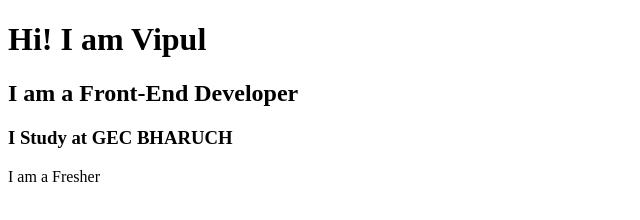
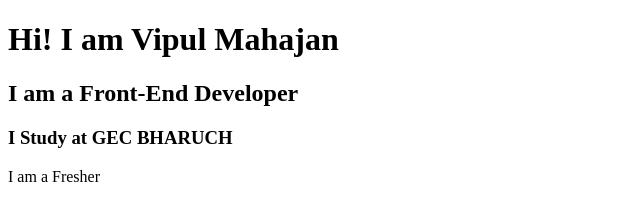
Before and after one commit to Vipulmahajan045/vipul-site, a plain HTML site: page index.html in a window 1280 px wide. Shown: the whole page, without its empty margins (0-640 px from the left). Drawn offline with Linux system fonts and the light colour scheme.

Commit message:
docs: updated text

```diff
--- a/index.html
+++ b/index.html
@@ -7,7 +7,7 @@
     <title>Studentsite</title>
 </head>
 <body>
-    <h1>Hi! I am Vipul</h1>
+    <h1>Hi! I am Vipul Mahajan</h1>
     <h2>I am a Front-End Developer</h2>
     <h3>I Study at GEC BHARUCH</h3>
     <p>I am a Fresher</p>
```
